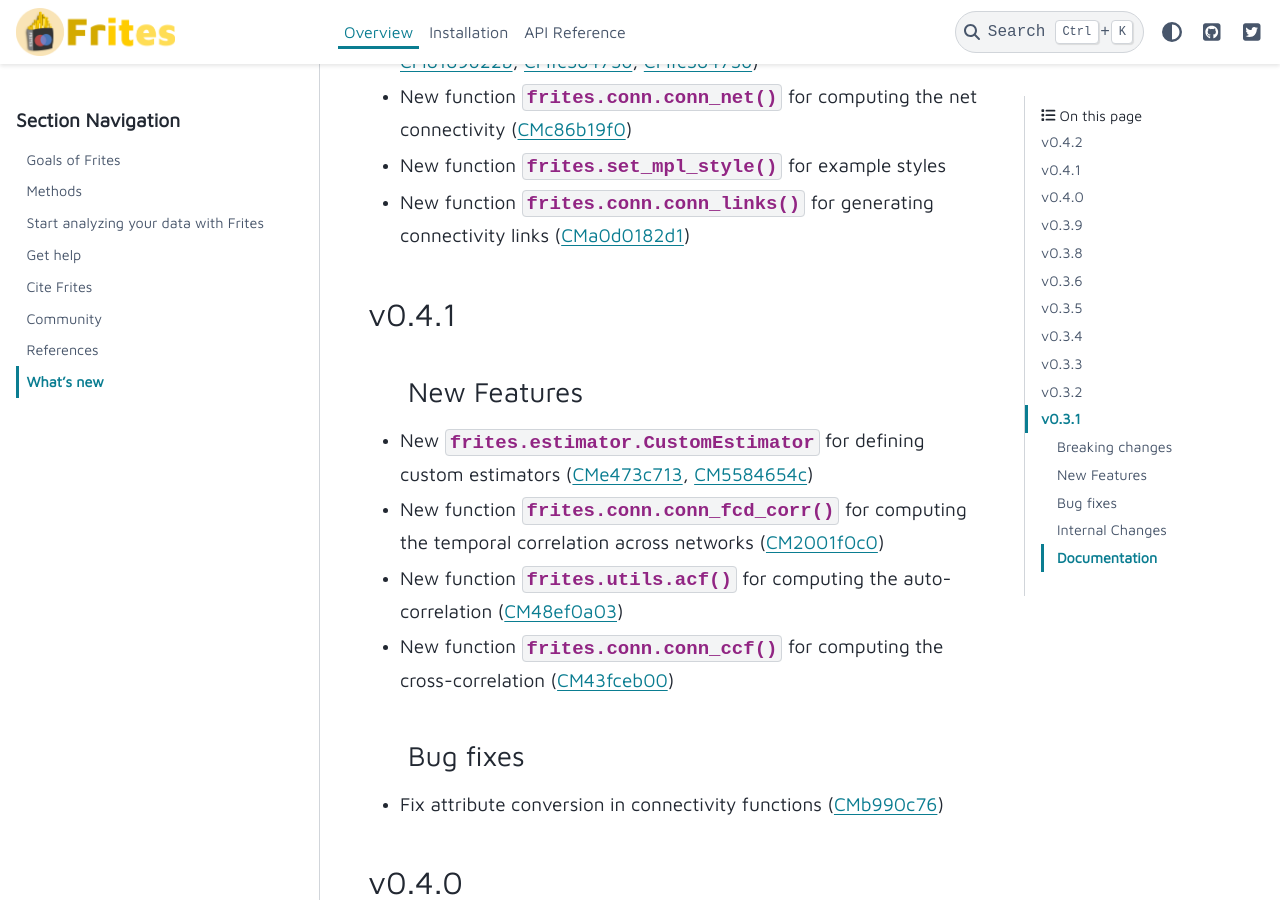
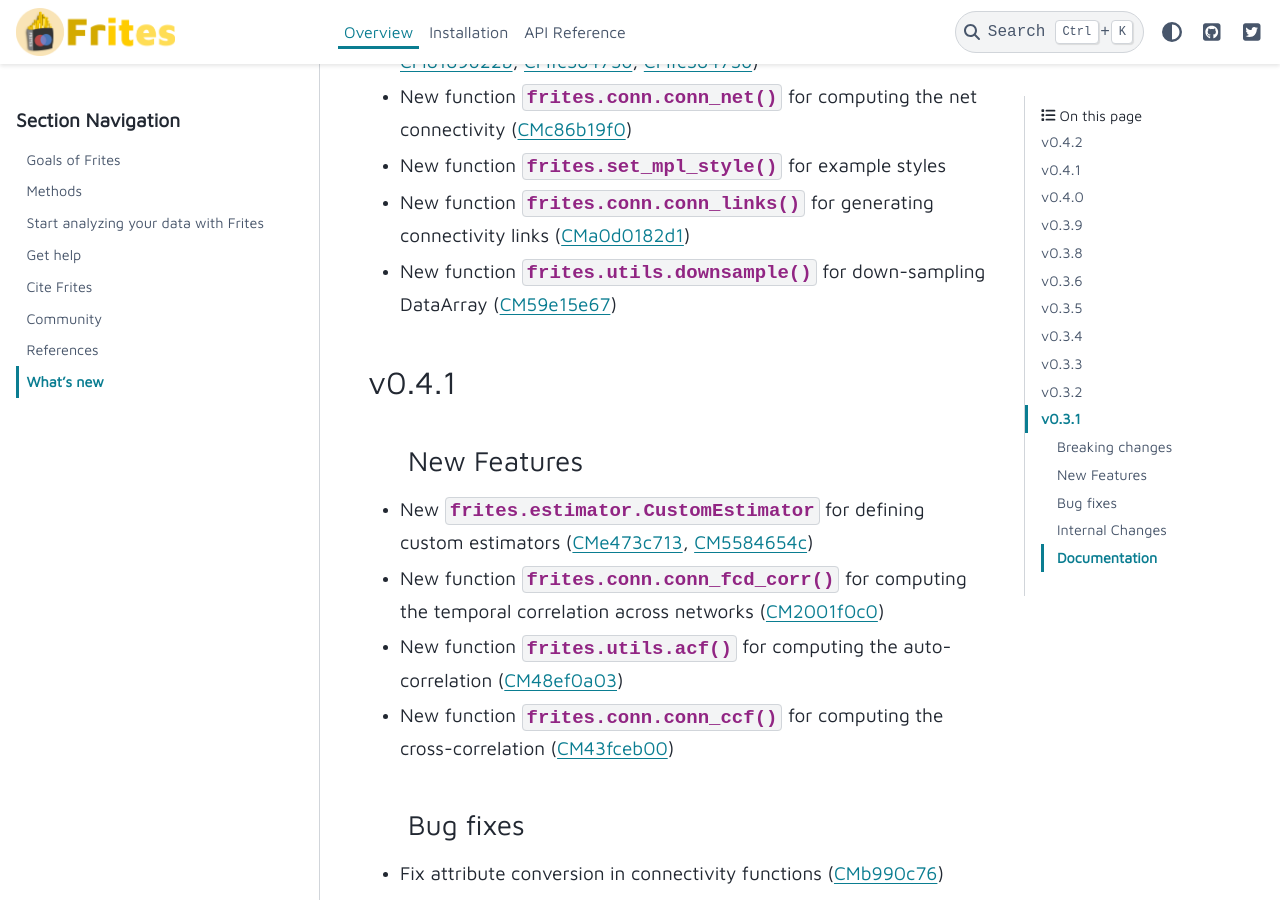
Before and after one commit to brainets/frites, a Sphinx documentation site: the page built from docs/source/overview/ovw_whatsnew.rst, in a window 1280 px wide and 900 px high, scrolled down 523 px. Built offline with Sphinx 7.4.7 and the PyData theme 0.15.4, drawn with Linux system fonts in a browser that asks for light colours; pages that are not in the unit, such as notebooks, are missing from menus.

Commit message:
Update whatsnew

```diff
--- a/docs/source/overview/ovw_whatsnew.rst
+++ b/docs/source/overview/ovw_whatsnew.rst
@@ -14,6 +14,7 @@ New Features
 * New function :func:`frites.conn.conn_net` for computing the net connectivity (:commit:`c86b19f0`)
 * New function :func:`frites.set_mpl_style` for example styles
 * New function :func:`frites.conn.conn_links` for generating connectivity links (:commit:`a0d0182d1`)
+* New function :func:`frites.utils.downsample` for down-sampling DataArray (:commit:`59e15e67`)
 
 v0.4.1
 ------
```
